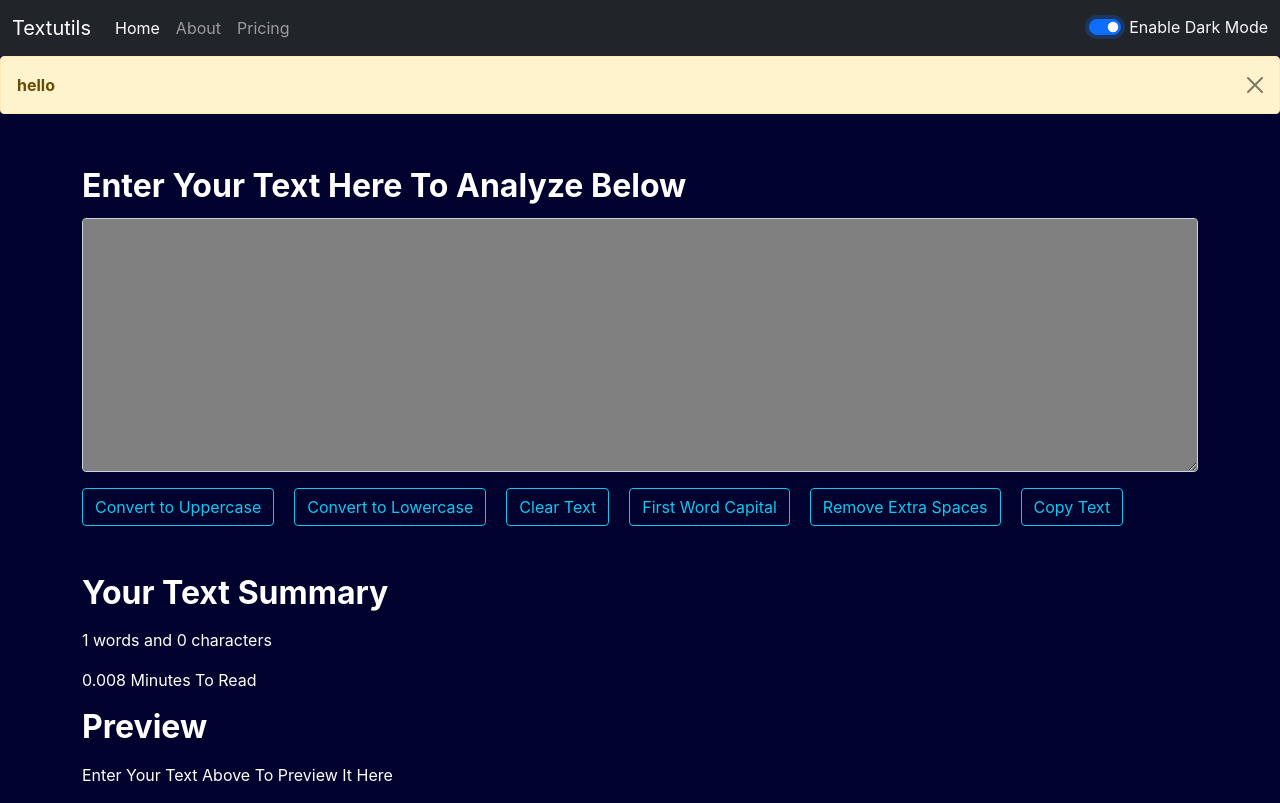
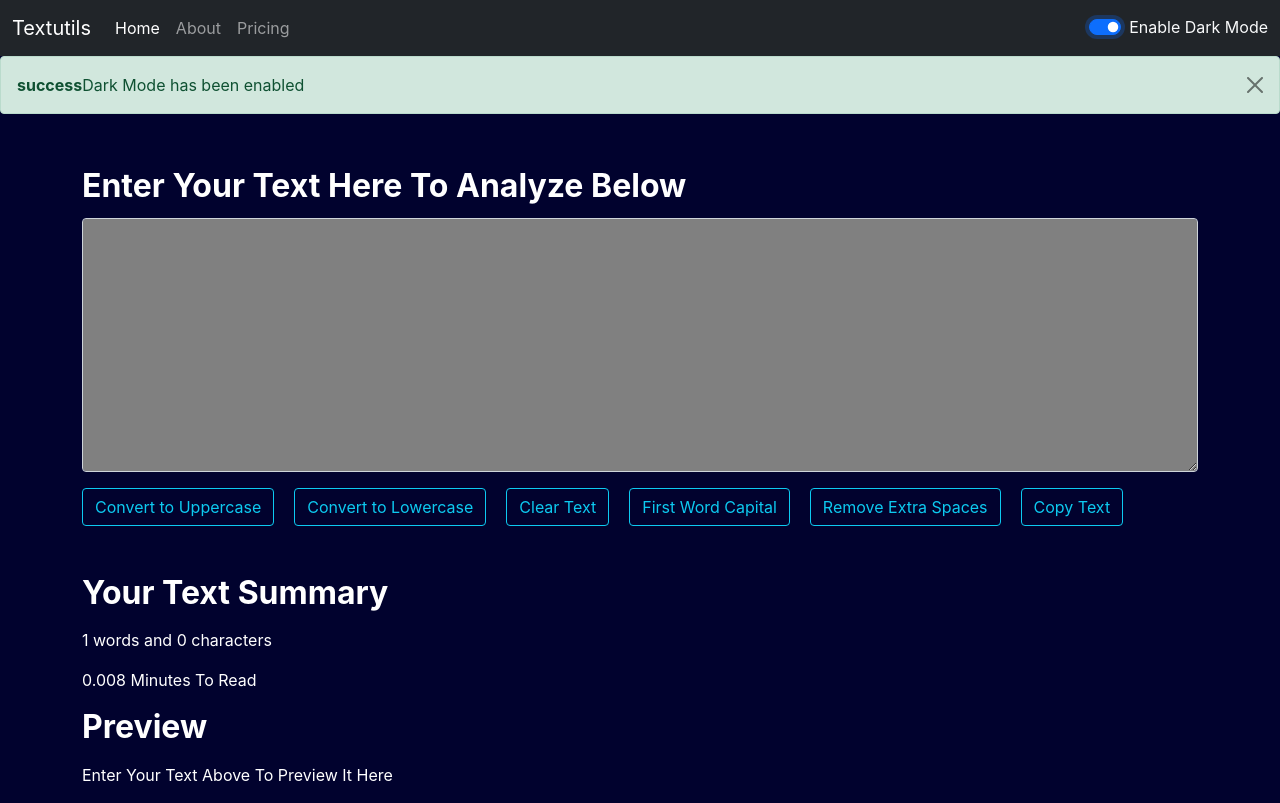
Before and after one commit to harsharansingh20/React-tracker, a React (Create React App) app in the folder textutils/: page / in a window 1280 px wide. Both pictures are taken after a click on the switch "Enable Dark Mode". Built offline with nearby package versions, Linux system fonts and the light colour scheme.

Commit message:
adding alerts

```diff
--- a/textutils/src/App.js
+++ b/textutils/src/App.js
@@ -9,15 +9,25 @@ import { useState } from 'react';
 function App() {
   const [mode, setmode] = useState('light')
 
+  const [alert, setAlert] = useState(null);
+
+  const showAlert=(message , type)=>{
+ setAlert({
+   msg: message,
+   type: type
+ })
+  }
+
 const toggleMode=()=>{
   if(mode ==='light'){
     setmode('dark');
     document.body.style.backgroundColor = '#01022e';
+    showAlert("Dark Mode has been enabled",  "success");
   }
   else{
     setmode('light');
     document.body.style.backgroundColor = 'white';
-
+    showAlert("Light Mode has been enabled",  "success");
   }
 }
 
@@ -26,8 +36,8 @@ const toggleMode=()=>{
   return (
     <>
     <Navbar title="Textutils" about="About" services = "services" mode={mode} toggleMode={toggleMode}  />
-    <Alert alert = "hello" />
-    <TextForm title="Enter Your Text Here To Analyze Below" mode={mode} />
+    <Alert alert = {alert} />
+    <TextForm  showAlert={showAlert}  title="Enter Your Text Here To Analyze Below" mode={mode} />
     {/* <About/> */}
     </>
   );
--- a/textutils/src/components/Alert.js
+++ b/textutils/src/components/Alert.js
@@ -1,12 +1,13 @@
 import React from 'react'
 
-export default function Alert(props) {
+export default function alert(props) {
   return (
-    <>
-    <div className="alert alert-warning alert-dismissible fade show" role="alert">
-  <strong>{props.alert}</strong>
+
+
+   props.alert && <div className= {`alert alert-${props.alert.type} alert-dismissible fade show`} role="alert">
+  <strong>{props.alert.type}</strong>{props.alert.msg}
   <button type="button" className="btn-close" data-bs-dismiss="alert" aria-label="Close"></button>
 </div>
-    </>
+
   )
 }
```
